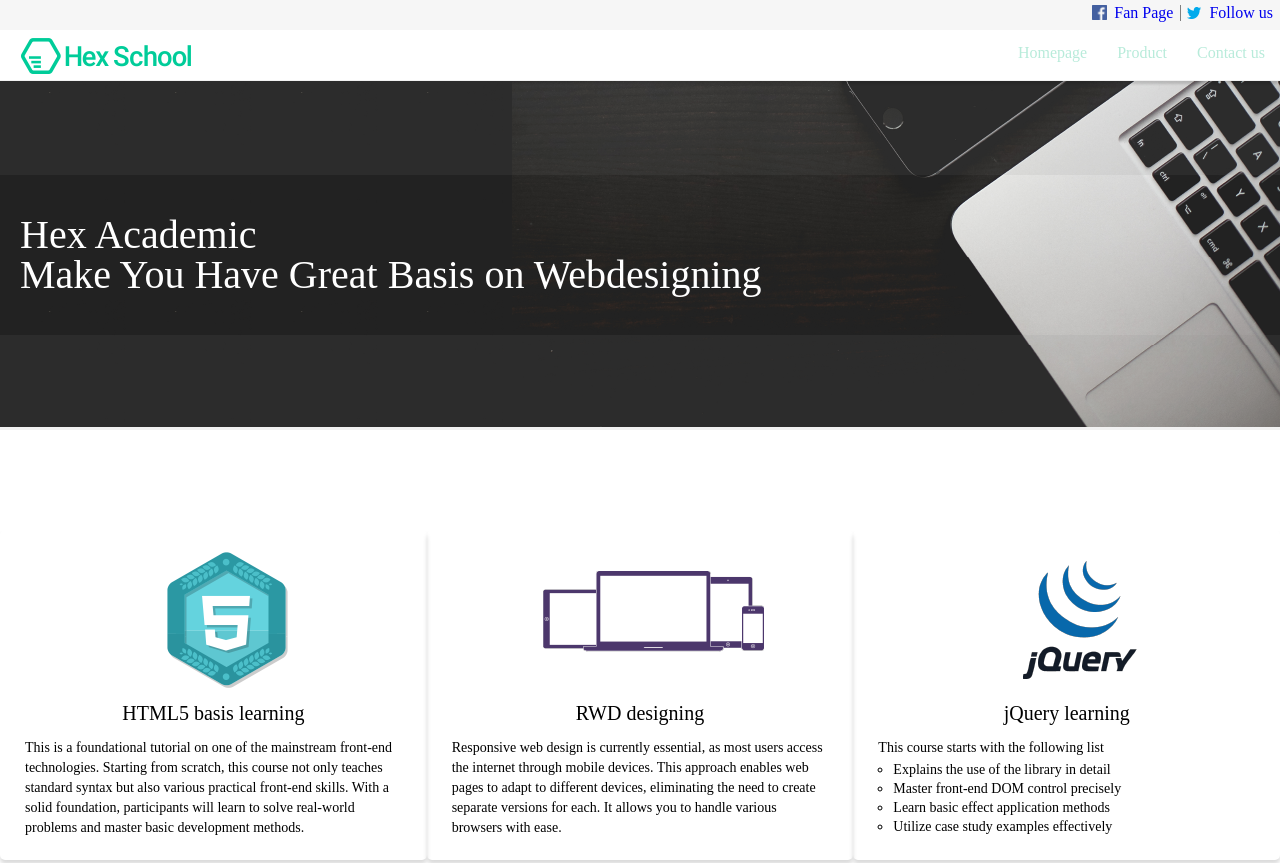
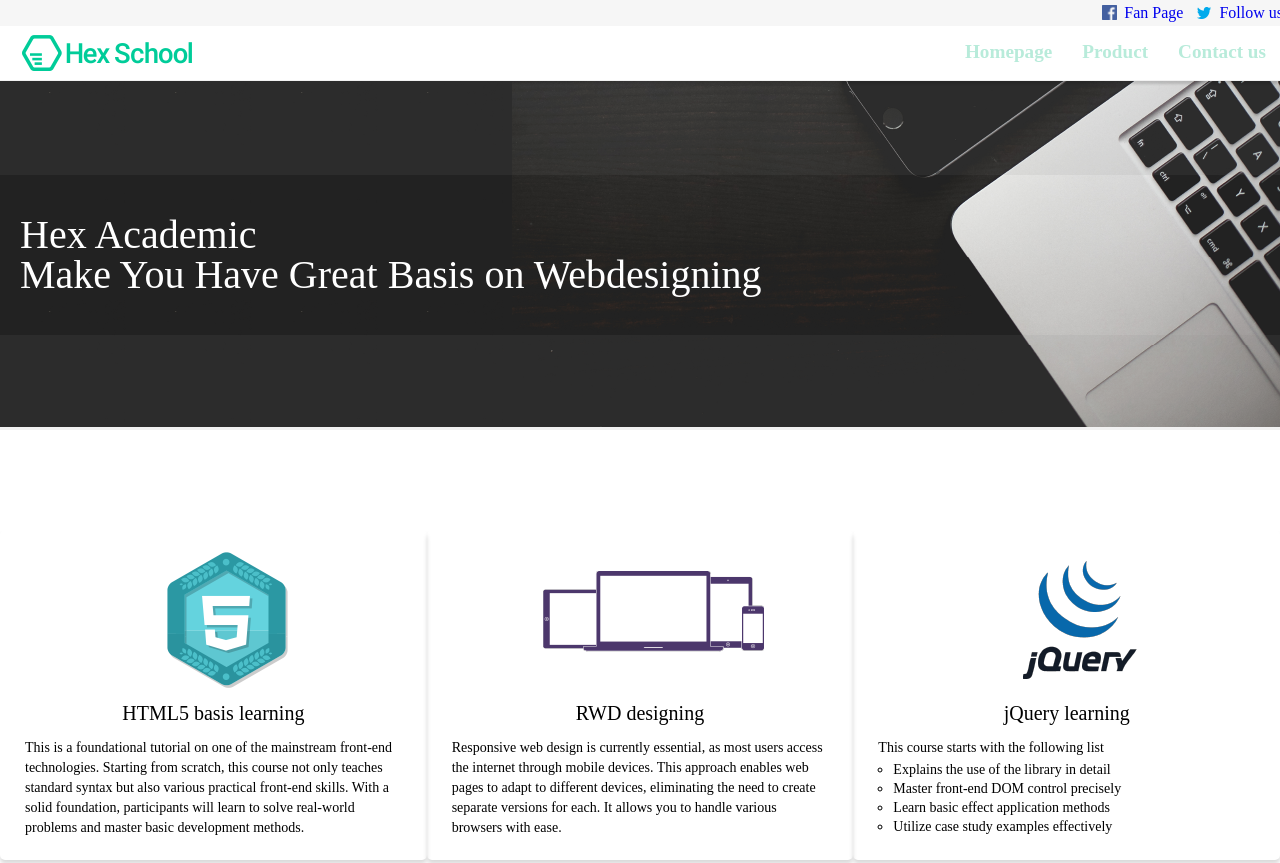
Before and after one commit to pervertcoder/htmlhomework, a plain HTML site: page index.html in a window 1280 px wide. Shown: the top 863 px of the page. Drawn offline with Linux system fonts and the light colour scheme.

Commit message:
12/19
no fixed size

```diff
--- a/style.css
+++ b/style.css
@@ -6,12 +6,10 @@
    }
    .top{
 	width: 100%;
-	height: 30px;
+	padding: 5px;
 	display: flex;
 	justify-content: end;
 	background-color: #f6f6f6;
-	padding: 5px;
-	box-sizing: border-box;
    }
    .page{
 	margin-right: 2px;
@@ -41,11 +39,10 @@
    }
    .secondT{
 	width: 100%;
-	height: 51px;
+	padding: 1px;
 	background-color: white;
 	display: flex;
 	justify-content: space-between;
-	box-sizing: border-box;
    }
    .van{
 	display: flex;
@@ -60,6 +57,8 @@
    .homepage, .product, .contact{
 	color: #b8ebda;
 	vertical-align: middle;
+	font-size: larger;
+	font-weight: bold;
    }
    .homepage{
 	margin-top: 15px;
```
